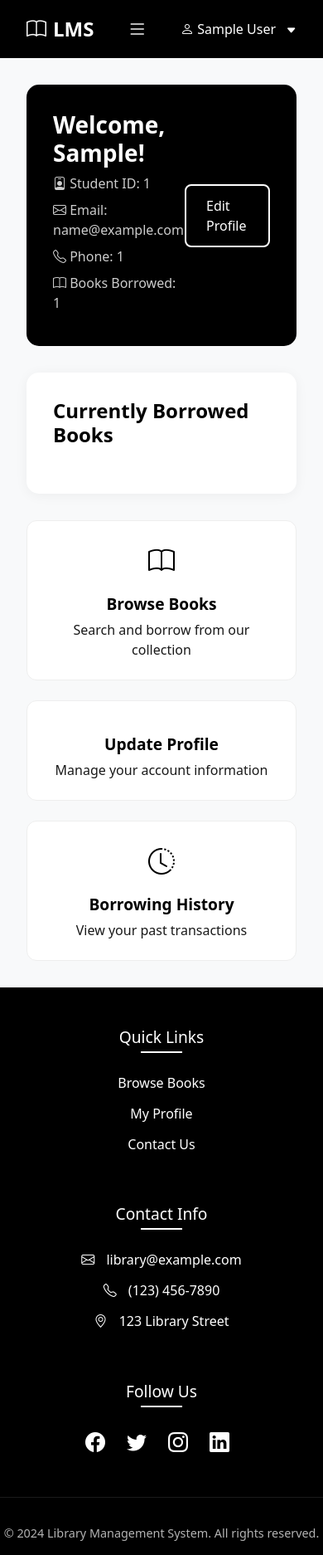
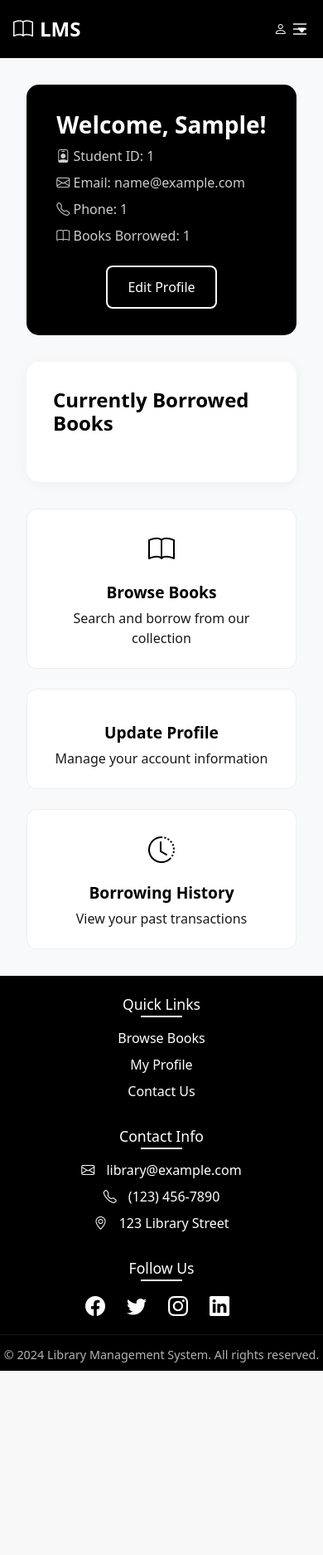
Before and after one commit to Olahdayo/Library_Management, a PHP site: page /library_management/ in a window 390 px wide. Shown: the whole page at 83% size. After the commit the page ends 1652 px from the top, so only its background shows below. Run offline with PHP 8.4, Linux system fonts and the light colour scheme; the visitor is signed in with stand-in values (Sample User, id 1); some libraries are stand-ins or nearby versions.

Commit message:
Updated Commit:adjusted the Media view of the work done so far

```diff
--- a/app/views/books/browse.php
+++ b/app/views/books/browse.php
@@ -2,6 +2,8 @@
 
 <div class="container mt-4">
     <h2>Available Books</h2>
+    <div class="table-container">
+        <div class="table-scroll">
             <table class="table table-striped">
                 <thead>
                     <tr>
@@ -84,5 +86,7 @@
                 </tbody>
             </table>
         </div>
+    </div>
+</div>
 
 <?php require APP_PATH . '/views/layouts/footer.php'; ?>
--- a/app/views/dashboard/index.php
+++ b/app/views/dashboard/index.php
@@ -251,7 +251,7 @@ error_log('Current session data: ' . print_r($_SESSION, true));
 <div class="dashboard-wrapper">
     <div class="dashboard-content">
         <!-- Student Info -->
-        <div class="student-info-card">
+        <div class="student-info-card student-info-section">
             <div class="student-details">
                 <h1>Welcome, <?php
                     if (isset($_SESSION['name'])) {
--- a/app/views/layouts/footer.php
+++ b/app/views/layouts/footer.php
@@ -3,9 +3,9 @@
         <div class="footer-section">
             <h3>Quick Links</h3>
             <ul>
-                <li><a href="<?php echo URL_ROOT; ?>/books">Browse Books</a></li>
-                <li><a href="<?php echo URL_ROOT; ?>/profile">My Profile</a></li>
-                <li><a href="<?php echo URL_ROOT; ?>/contact">Contact Us</a></li>
+                <li><a href="<?php echo URL_ROOT; ?>/auth/login">Browse Books</a></li>
+                <li><a href="#" onclick="return false;">My Profile</a></li>
+                <li><a href="#" onclick="return false;">Contact Us</a></li>
             </ul>
         </div>
         <div class="footer-section">
@@ -32,12 +32,26 @@
 </footer>
 
 <style>
+    html, body {
+        min-height: 100vh;
+        margin: 0;
+        display: flex;
+        flex-direction: column;
+    }
+
+    main {
+        flex: 1;
+        display: flex;
+        flex-direction: column;
+        min-height: 100%;
+    }
+
     .footer {
         background-color: #000;
         color: #fff;
-        padding: 3rem 0 1rem 0;
+        padding: 2rem 0 0.5rem 0;
+        width: 100%;
         margin-top: auto;
-        width: 100%;
     }
 
     .footer-content {
@@ -50,10 +64,10 @@
     }
 
     .footer-section h3 {
-        font-size: 1.2rem;
-        margin-bottom: 1.5rem;
+        font-size: 1.1rem;
+        margin-bottom: 1rem;
         position: relative;
-        padding-bottom: 0.5rem;
+        padding-bottom: 0.3rem;
     }
 
     .footer-section h3::after {
@@ -73,7 +87,7 @@
     }
 
     .footer-section ul li {
-        margin-bottom: 0.8rem;
+        margin-bottom: 0.5rem;
     }
 
     .footer-section ul li a {
@@ -107,8 +121,8 @@
 
     .footer-bottom {
         text-align: center;
-        margin-top: 3rem;
-        padding-top: 2rem;
+        margin-top: 1.5rem;
+        padding-top: 1rem;
         border-top: 1px solid rgba(255, 255, 255, 0.1);
     }
 
@@ -122,7 +136,8 @@
         .footer-content {
             grid-template-columns: 1fr;
             text-align: center;
-            gap: 3rem;
+            gap: 1.5rem;
+            padding: 0 1rem;
         }
 
         .footer-section h3::after {
@@ -133,6 +148,31 @@
         .social-links {
             justify-content: center;
         }
+
+        .footer {
+            padding: 1.5rem 0 0.5rem 0;
+        }
+
+        .footer-section h3 {
+            margin-bottom: 0.8rem;
+        }
+
+        .footer-bottom {
+            margin-top: 1rem;
+            padding-top: 0.8rem;
+        }
+    }
+
+    .table-container {
+        flex: 1;
+        display: flex;
+        flex-direction: column;
+        margin-bottom: 0;
+    }
+
+    .table-scroll {
+        flex: 1;
+        margin-bottom: 0;
     }
 </style>
 
--- a/app/views/layouts/header.php
+++ b/app/views/layouts/header.php
@@ -147,8 +147,16 @@
         }
 
         @media (max-width: 768px) {
+            .custom-navbar {
+                padding: 0 1rem;
+            }
+
             .mobile-menu {
                 display: block;
+                position: absolute;
+                right: 1rem;
+                top: 50%;
+                transform: translateY(-50%);
             }
 
             .nav-links,
@@ -168,15 +176,56 @@
                 gap: 1rem;
             }
 
-            .auth-buttons.active {
-                display: flex;
+            .user-profile .dropdown-toggle {
+                font-size: 0;
+            }
+
+            .user-profile .dropdown-toggle i.bi-person,
+            .user-profile .dropdown-toggle i.bi-caret-down-fill {
+                font-size: 1rem;
+                margin: 0 0.2rem;
+            }
+
+            .user-profile .dropdown-toggle span {
+                display: none;
+            }
+
+            .dropdown-menu {
+                position: fixed;
+                top: var(--header-height);
+                right: 0;
+                left: auto;
+                width: 200px;
+            }
+
+            .table-container {
+                margin: 0 -1rem;
+                padding: 0 1rem;
+                overflow-x: auto;
+            }
+
+            .table-scroll {
+                max-height: calc(100vh - var(--header-height) - 100px);
+                overflow-y: auto;
+            }
+
+            .student-info-section {
                 flex-direction: column;
+                gap: 1rem;
+                padding: 1rem;
+            }
+
+            .student-info-card {
                 width: 100%;
             }
 
-            .btn-auth {
+            .auth-form-container {
+                padding: 1rem;
+                margin: 1rem;
+            }
+
+            .form-control, .btn {
                 width: 100%;
-                text-align: center;
             }
         }
 
@@ -277,7 +326,18 @@
             </div>
 
             <div class="nav-links">
-                <a href="<?php echo URL_ROOT; ?>/books" class="nav-link">Browse Books</a>
+                <?php
+                // Get the current URL path
+                $currentPage = $_SERVER['REQUEST_URI'];
+
+                // Check if we're on login or signup page
+                if (strpos($currentPage, '/auth/login') !== false || strpos($currentPage, '/auth/signup') !== false):
+                ?>
+                    <a href="<?php echo URL_ROOT; ?>/auth/login" class="nav-link">Home</a>
+                <?php else: ?>
+                    <a href="<?php echo URL_ROOT; ?>/books" class="nav-link">Browse Books</a>
+                <?php endif; ?>
+
                 <a href="<?php echo URL_ROOT; ?>/about" class="nav-link">About</a>
                 <a href="<?php echo URL_ROOT; ?>/contact" class="nav-link">Contact</a>
             </div>
```
Lines whose indentation alone changed are shown as unchanged.
